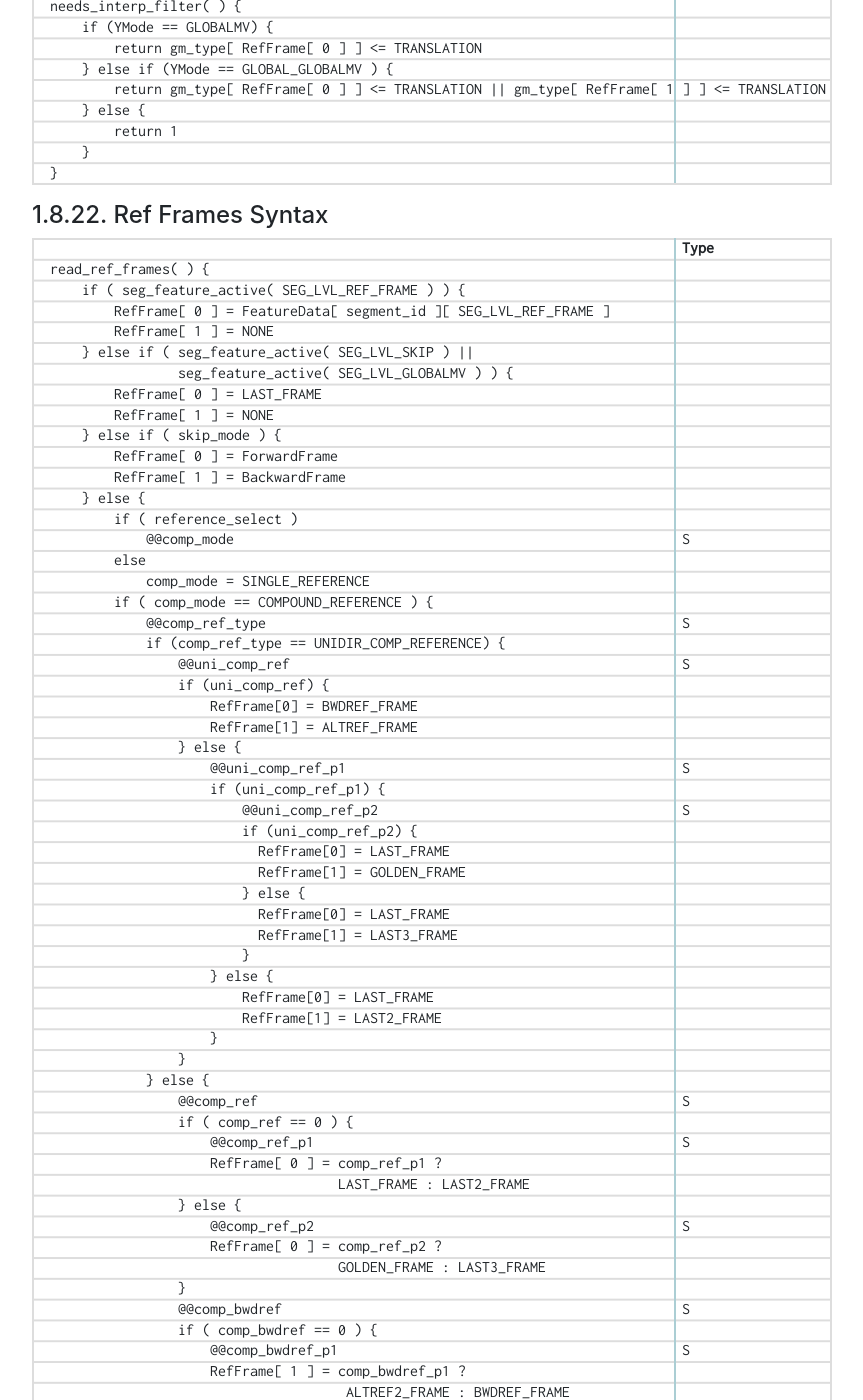
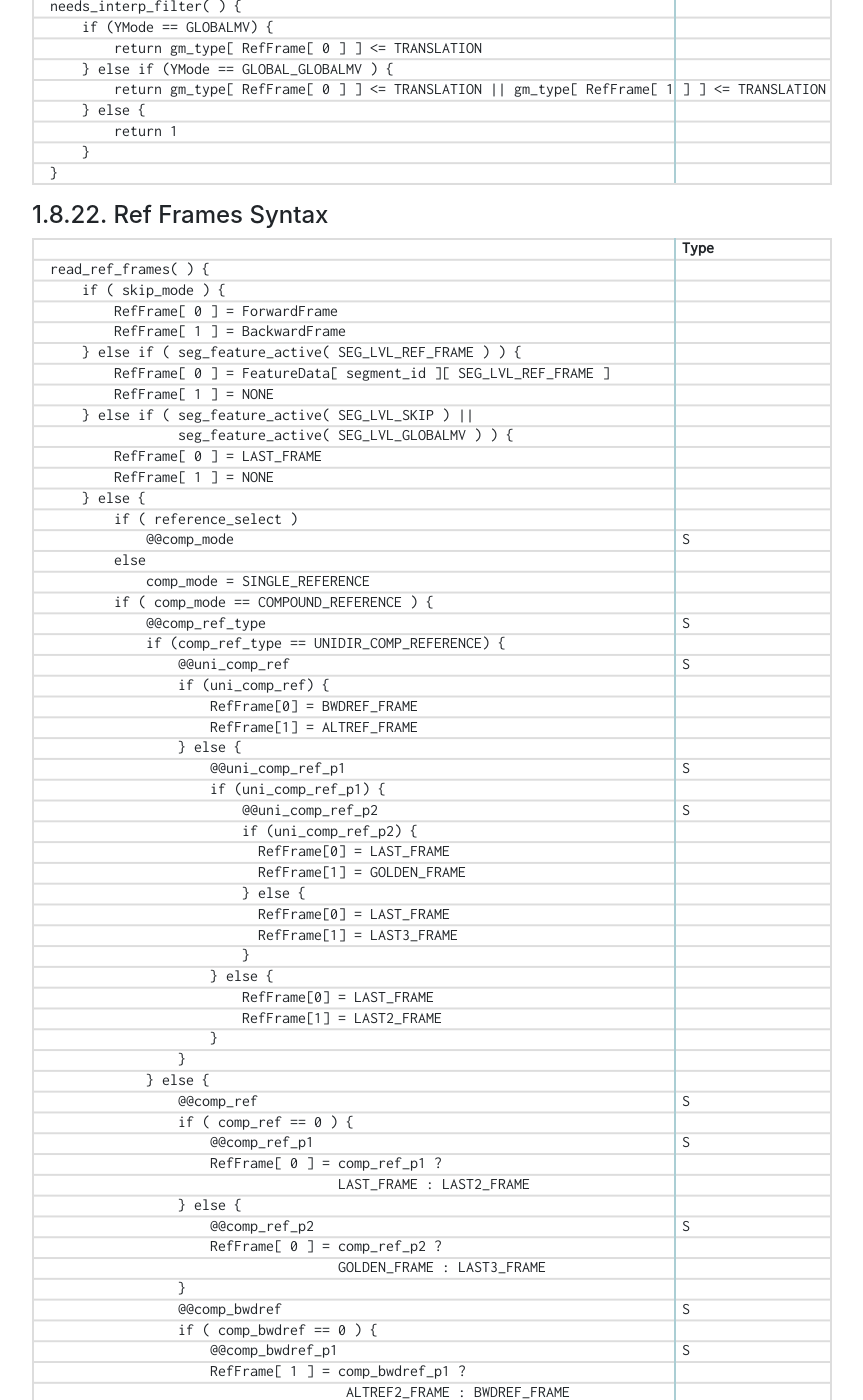
Before and after one commit to AOMediaCodec/av1-spec, a Jekyll site: the page built from 06.bitstream.syntax.md, in a window 1280 px wide and 1400 px high, scrolled down 37500 px. Shown: the whole window, without its empty margins (53-916 px from the left). Built offline with Jekyll 4.4.1, drawn with Linux system fonts in a browser that asks for light colours; nearby versions of some CDN libraries; our own code applies the rules of GitHub Pages for plain Markdown files; some of the changed text lies outside the part shown.

```diff
--- a/06.bitstream.syntax.md
+++ b/06.bitstream.syntax.md
@@ -1895,11 +1895,11 @@ inter_block_mode_info( ) {
         compound_context( )
         find_mv_stack( -1 )
     }
-    if ( seg_feature_active( SEG_LVL_SKIP ) ||
+    if ( skip_mode ) {
+        YMode = NEAREST_NEARESTMV
+    } else if ( seg_feature_active( SEG_LVL_SKIP ) ||
          seg_feature_active( SEG_LVL_GLOBALMV ) ) {
         YMode = GLOBALMV
-    } else if ( skip_mode ) {
-        YMode = NEAREST_NEARESTMV
     } else if ( isCompound ) {
         @@compound_mode                                                        S
         YMode = NEAREST_NEARESTMV + compound_mode
@@ -1991,16 +1991,16 @@ needs_interp_filter( ) {
 
 ~~~~~
 read_ref_frames( ) {
-    if ( seg_feature_active( SEG_LVL_REF_FRAME ) ) {
+    if ( skip_mode ) {
+        RefFrame[ 0 ] = ForwardFrame
+        RefFrame[ 1 ] = BackwardFrame
+    } else if ( seg_feature_active( SEG_LVL_REF_FRAME ) ) {
         RefFrame[ 0 ] = FeatureData[ segment_id ][ SEG_LVL_REF_FRAME ]
         RefFrame[ 1 ] = NONE
     } else if ( seg_feature_active( SEG_LVL_SKIP ) ||
                 seg_feature_active( SEG_LVL_GLOBALMV ) ) {
         RefFrame[ 0 ] = LAST_FRAME
         RefFrame[ 1 ] = NONE
-    } else if ( skip_mode ) {
-        RefFrame[ 0 ] = ForwardFrame
-        RefFrame[ 1 ] = BackwardFrame
     } else {
         if ( reference_select )
             @@comp_mode                                                        S
```
